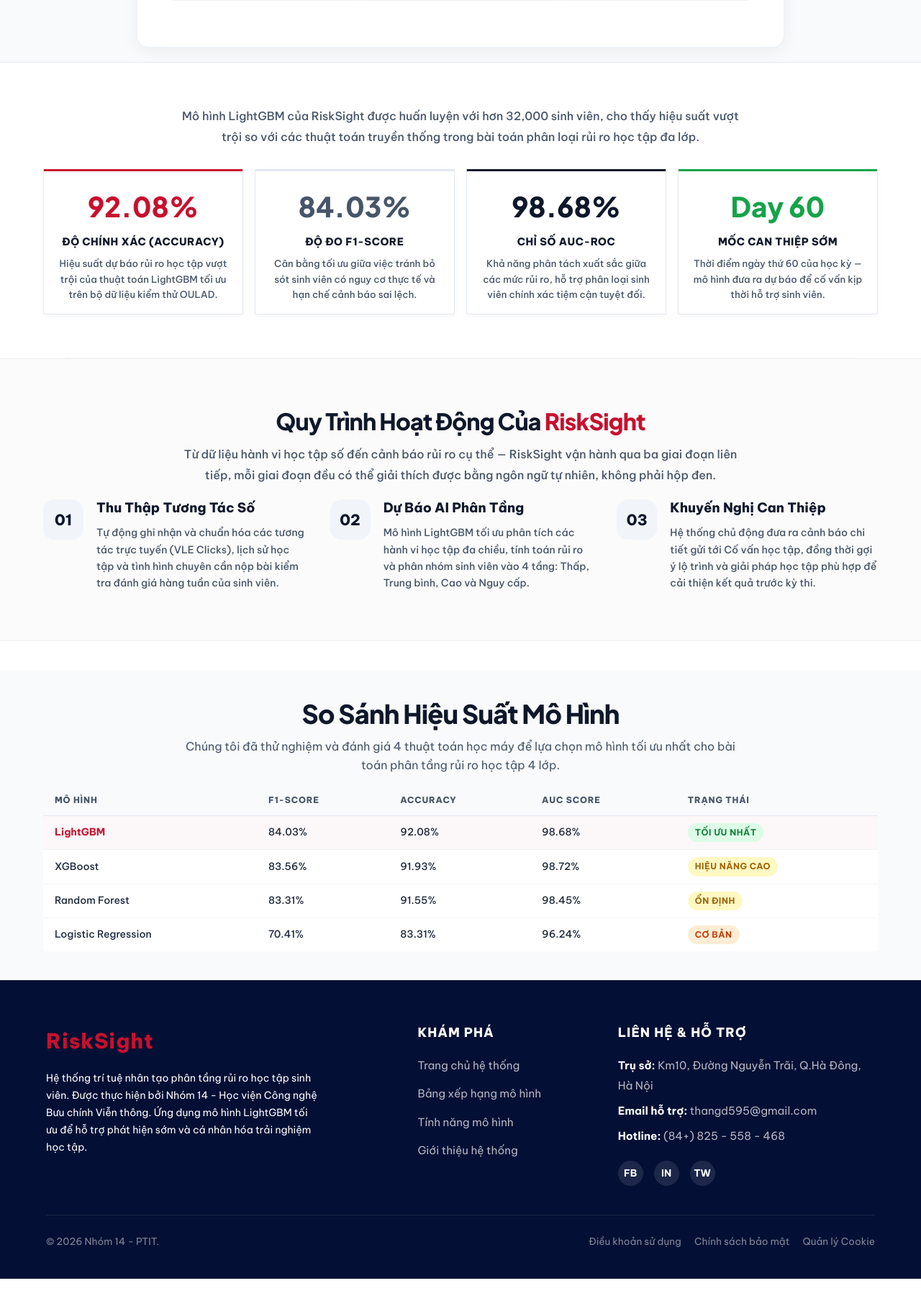
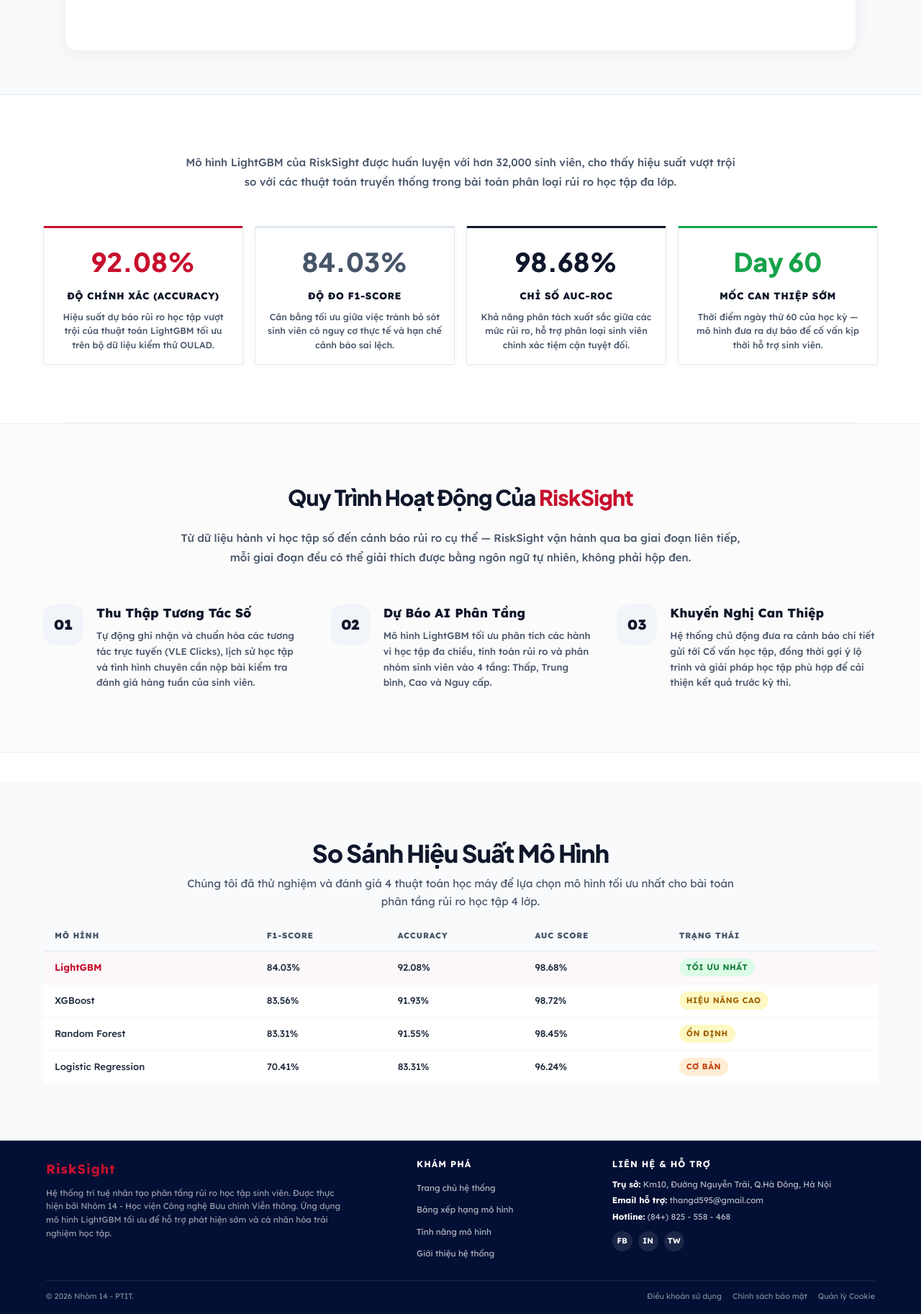
Before and after one commit to damchienthang/student-risk-stratification-system, a FastAPI app: page / in a window 1280 px wide. Shown: the part 1451-3277 px from the top of the page at 72% size. Before the commit the page ends 3228 px from the top, so only its background shows below. Run offline with FastAPI, Linux system fonts and the light colour scheme.

Commit message:
Chỉnh giao diện

```diff
--- a/src/web/routes.py
+++ b/src/web/routes.py
@@ -23,13 +23,6 @@
 @router.get("/", response_class=HTMLResponse)
 async def home(request: Request):
     user = await get_db_user(request)
-
-    # Auto-redirect to dashboard if already logged in
-    if user:
-        if user.role == UserRole.ADMIN:
-            return RedirectResponse(url="/admin")
-        elif user.role in [UserRole.STUDENT, UserRole.GUEST]:
-            return RedirectResponse(url="/student")
 
     return templates.TemplateResponse(request=request, name="pages/home/index.html", context={
         "user": user,
--- a/src/web/static/style.css
+++ b/src/web/static/style.css
@@ -71,13 +71,13 @@
 
 /* ── BASE ─────────────────────────────────────────────────── */
 html {
-  font-size: 16px;
+  font-size: 15px;
   scroll-behavior: smooth;
   -webkit-text-size-adjust: 100%;
 }
 
 body {
-  font-family: 'Be Vietnam Pro', -apple-system, BlinkMacSystemFont, 'Segoe UI', sans-serif;
+  font-family: 'Lexend', -apple-system, BlinkMacSystemFont, 'Segoe UI', sans-serif;
   background: var(--bg);
   color: var(--text);
   font-size: var(--text-base);
@@ -96,18 +96,18 @@
 /* Display headings — Plus Jakarta Sans */
 h1,
 h2 {
-  font-family: 'Plus Jakarta Sans', 'Be Vietnam Pro', sans-serif;
+  font-family: 'Plus Jakarta Sans', 'Lexend', sans-serif;
   color: var(--secondary);
   font-weight: 800;
   line-height: 1.18;
 }
 
-/* Sub-headings — Be Vietnam Pro */
+/* Sub-headings - Lexend */
 h3,
 h4,
 h5,
 h6 {
-  font-family: 'Be Vietnam Pro', sans-serif;
+  font-family: 'Lexend', sans-serif;
   color: var(--secondary);
   font-weight: 700;
   line-height: 1.35;
@@ -159,7 +159,7 @@
 }
 
 .num-display {
-  font-family: 'Plus Jakarta Sans', 'Be Vietnam Pro', sans-serif;
+  font-family: 'Plus Jakarta Sans', 'Lexend', sans-serif;
   font-weight: 900;
   letter-spacing: -1px;
   line-height: 1;
@@ -281,7 +281,7 @@
   color: var(--secondary);
   background: transparent;
   min-width: 0;
-  font-family: 'Be Vietnam Pro', sans-serif;
+  font-family: 'Lexend', sans-serif;
 }
 
 .search-input::placeholder {
@@ -301,7 +301,7 @@
   font-size: var(--text-sm);
   letter-spacing: 0.6px;
   white-space: nowrap;
-  font-family: 'Be Vietnam Pro', sans-serif;
+  font-family: 'Lexend', sans-serif;
 }
 
 .search-btn:hover {
@@ -311,11 +311,11 @@
 
 /* ── SECTIONS ───────────────────────────────────────────── */
 .section {
-  padding: 40px 0;
+  padding: 80px 0;
 }
 
 .section--dark {
-  padding: 40px 0;
+  padding: 80px 0;
   background: var(--bg-alt);
 }
 
@@ -590,7 +590,7 @@
 
 /* ── FOOTER ─────────────────────────────────────────────── */
 .footer {
-  padding: 48px 0;
+  padding: 36px 0;
   background: #0f1623;
   color: white;
   text-align: center;
@@ -598,7 +598,7 @@
 
 .footer-logo {
   font-family: 'Plus Jakarta Sans', sans-serif;
-  font-size: 1.6rem;
+  font-size: 1.35rem;
   font-weight: 800;
   margin-bottom: 10px;
   display: block;
--- a/src/web/templates/components/auth_modals.html
+++ b/src/web/templates/components/auth_modals.html
@@ -76,20 +124,76 @@
 
   .auth-link:hover {
     text-decoration: underline;
+    color: var(--primary-dark);
+  }
+
+  .auth-modal-close {
+    position: absolute;
+    top: 20px;
+    right: 20px;
+    background: rgba(15, 23, 42, 0.05);
+    border: none;
+    width: 32px;
+    height: 32px;
+    font-size: 0.9rem;
+    font-weight: 700;
+    border-radius: 50%;
+    display: flex;
+    align-items: center;
+    justify-content: center;
+    color: var(--text-dim);
+    cursor: pointer;
+    transition: all 0.25s ease;
+    z-index: 10;
+    outline: none;
+  }
+
+  .auth-modal-close:hover {
+    background: rgba(200, 16, 46, 0.1);
+    color: var(--primary);
+    transform: rotate(90deg);
+  }
+
+  .auth-header {
+    text-align: center;
+    margin-bottom: 32px;
+  }
+
+  .auth-header h3 {
+    font-family: 'Plus Jakarta Sans', sans-serif;
+    font-size: 1.7rem;
+    font-weight: 900;
+    letter-spacing: -0.5px;
+    margin-bottom: 8px;
+    text-transform: uppercase;
+  }
+
+  .auth-header p {
+    font-size: 0.95rem;
+    color: var(--text-dim);
+    font-weight: 500;
+    margin: 0;
+  }
+
+  .auth-footer-text {
+    text-align: center;
+    margin-top: 26px;
+    font-size: 0.95rem;
+    color: var(--text-dim);
+    line-height: 1.5;
   }
 </style>
 
 <div class="modal-overlay" id="loginModal" onclick="closeAllModals()">
 
   <div class="modal-box" onclick="event.stopPropagation()" style="max-width: 460px; padding: 0; overflow: hidden;">
-    <button class="modal-close" onclick="closeAllModals()"
-      style="z-index: 10; top: 15px; right: 15px; background: rgba(0,0,0,0.05); width: 36px; height: 36px; font-size: 1.1rem; border-radius: 50%; display: flex; align-items: center; justify-content: center; opacity: 0.6;">✕</button>
+    <button class="auth-modal-close" onclick="closeAllModals()">✕</button>
 
     <!-- LOGIN VIEW -->
     <div id="view-login" style="padding: 45px 40px;">
-      <div style="text-align: center; margin-bottom: 35px;">
-        <h3 style="font-size: 1.8rem; font-weight: 900; color: var(--primary);">ĐĂNG NHẬP</h3>
-        <p style="font-size: 1.05rem; color: var(--text-dim); margin-top: 8px;">Hệ thống phân tầng rủi ro học tập</p>
+      <div class="auth-header">
+        <h3 style="color: var(--primary);">ĐĂNG NHẬP</h3>
+        <p>Hệ thống phân tầng rủi ro học tập</p>
       </div>
 
       <!-- FORM -->
--- a/src/web/templates/components/footer.html
+++ b/src/web/templates/components/footer.html
@@ -1,18 +1,17 @@
-<!-- ── FOOTER ─────────────────────────────────────────────── -->
 <style>
   .footer {
     background: #030f34 !important;
     /* Deep Premium Midnight Slate */
-    padding: 60px 0 40px !important;
+    padding: 24px 0 16px !important;
     border-top: 1px solid rgba(255, 255, 255, 0.05);
   }
 
   .footer-grid {
     display: grid;
     grid-template-columns: 2fr 1fr 1.5fr;
-    gap: 40px;
+    gap: 28px;
     text-align: left;
-    margin-bottom: 40px;
+    margin-bottom: 20px;
   }
 
   @media (max-width: 768px) {
@@ -24,9 +23,9 @@
 
   .footer-heading {
     color: #fff;
-    font-size: 1.1rem;
-    font-weight: 800;
-    margin-bottom: 20px;
+    font-size: 0.82rem;
+    font-weight: 700;
+    margin-bottom: 10px;
     text-transform: uppercase;
     letter-spacing: 1px;
   }
@@ -38,14 +37,14 @@
   }
 
   .footer-links li {
-    margin-bottom: 12px;
+    margin-bottom: 5px;
   }
 
   .footer-links a {
     color: rgba(255, 255, 255, 0.7);
     text-decoration: none;
     transition: color 0.3s;
-    font-size: 0.95rem;
+    font-size: 0.78rem;
   }
 
   .footer-links a:hover {
@@ -54,8 +53,8 @@
 
   .footer-contact {
     color: rgba(255, 255, 255, 0.7);
-    font-size: 0.95rem;
-    line-height: 1.8;
+    font-size: 0.78rem;
+    line-height: 1.6;
   }
 
   .footer-contact strong {
@@ -64,25 +63,25 @@
 
   .footer-bottom {
     border-top: 1px solid rgba(255, 255, 255, 0.1);
-    padding-top: 25px;
+    padding-top: 12px;
     display: flex;
     justify-content: space-between;
     align-items: center;
-    font-size: 0.85rem;
+    font-size: 0.72rem;
     color: rgba(255, 255, 255, 0.5);
   }
 
   @media (max-width: 768px) {
     .footer-bottom {
       flex-direction: column;
-      gap: 15px;
+      gap: 10px;
     }
   }
 
   .footer-bottom-links a {
     color: rgba(255, 255, 255, 0.5);
     text-decoration: none;
-    margin-left: 15px;
+    margin-left: 12px;
     transition: color 0.3s;
   }
 
@@ -91,12 +90,17 @@
   }
 
   .footer-brand {
-    font-size: 1.8rem;
-    font-weight: 900;
+    font-size: 1.2rem;
+    font-weight: 800;
     color: var(--primary);
-    margin-bottom: 15px;
+    margin-bottom: 8px;
     display: inline-block;
     letter-spacing: 1px;
+  }
+
+  .footer-text {
+    font-size: 0.78rem !important;
+    color: rgba(255, 255, 255, 0.6) !important;
   }
 </style>
 
@@ -105,9 +109,9 @@
     <div class="footer-grid">
       <!-- Column 1: Brand -->
       <div>
-        <span class="footer-brand" style="color: var(--primary); font-weight: 900;">Risk<span
-            style="font-weight: 800;">Sight</span></span>
-        <p class="footer-text" style="max-width: 80%; margin: 0; text-align: left; opacity: 1; line-height: 1.7;">
+        <span class="footer-brand" style="color: var(--primary); font-weight: 800;">Risk<span
+            style="font-weight: 700;">Sight</span></span>
+        <p class="footer-text" style="max-width: 85%; margin: 0; text-align: left; opacity: 1; line-height: 1.6;">
           Hệ thống trí tuệ nhân tạo phân tầng rủi ro học tập sinh viên. Được thực hiện bởi Nhóm 14 - Học viện Công nghệ
           Bưu chính Viễn thông. Ứng dụng mô hình LightGBM tối ưu để hỗ trợ phát hiện sớm và cá nhân hóa trải nghiệm học
           tập.
@@ -129,20 +133,20 @@
       <div>
         <h4 class="footer-heading">Liên Hệ & Hỗ Trợ</h4>
         <div class="footer-contact">
-          <div style="margin-bottom: 8px;"><strong>Trụ sở:</strong> Km10, Đường Nguyễn Trãi, Q.Hà Đông, Hà Nội</div>
-          <div style="margin-bottom: 8px;"><strong>Email hỗ trợ:</strong> thangd595@gmail.com</div>
-          <div style="margin-bottom: 8px;"><strong>Hotline:</strong> (84+) 825 - 558 - 468</div>
-          <div style="margin-top: 20px; display: flex; gap: 15px;">
+          <div style="margin-bottom: 4px;"><strong>Trụ sở:</strong> Km10, Đường Nguyễn Trãi, Q.Hà Đông, Hà Nội</div>
+          <div style="margin-bottom: 4px;"><strong>Email hỗ trợ:</strong> thangd595@gmail.com</div>
+          <div style="margin-bottom: 4px;"><strong>Hotline:</strong> (84+) 825 - 558 - 468</div>
+          <div style="margin-top: 10px; display: flex; gap: 8px;">
             <a href="javascript:void(0)"
-              style="display: flex; align-items: center; justify-content: center; width: 35px; height: 35px; background: rgba(255,255,255,0.1); border-radius: 50%; color: white; text-decoration: none; font-weight: bold; font-size: 0.85rem; transition: background 0.3s;"
+              style="display: flex; align-items: center; justify-content: center; width: 28px; height: 28px; background: rgba(255,255,255,0.1); border-radius: 50%; color: white; text-decoration: none; font-weight: bold; font-size: 0.72rem; transition: background 0.3s;"
               onmouseover="this.style.background='var(--primary)'"
               onmouseout="this.style.background='rgba(255,255,255,0.1)'">FB</a>
             <a href="javascript:void(0)"
-              style="display: flex; align-items: center; justify-content: center; width: 35px; height: 35px; background: rgba(255,255,255,0.1); border-radius: 50%; color: white; text-decoration: none; font-weight: bold; font-size: 0.85rem; transition: background 0.3s;"
+              style="display: flex; align-items: center; justify-content: center; width: 28px; height: 28px; background: rgba(255,255,255,0.1); border-radius: 50%; color: white; text-decoration: none; font-weight: bold; font-size: 0.72rem; transition: background 0.3s;"
               onmouseover="this.style.background='var(--primary)'"
               onmouseout="this.style.background='rgba(255,255,255,0.1)'">IN</a>
             <a href="javascript:void(0)"
-              style="display: flex; align-items: center; justify-content: center; width: 35px; height: 35px; background: rgba(255,255,255,0.1); border-radius: 50%; color: white; text-decoration: none; font-weight: bold; font-size: 0.85rem; transition: background 0.3s;"
+              style="display: flex; align-items: center; justify-content: center; width: 28px; height: 28px; background: rgba(255,255,255,0.1); border-radius: 50%; color: white; text-decoration: none; font-weight: bold; font-size: 0.72rem; transition: background 0.3s;"
               onmouseover="this.style.background='var(--primary)'"
               onmouseout="this.style.background='rgba(255,255,255,0.1)'">TW</a>
           </div>
--- a/src/web/templates/layouts/base.html
+++ b/src/web/templates/layouts/base.html
@@ -7,7 +7,7 @@
     <link rel="preconnect" href="https://fonts.googleapis.com">
     <link rel="preconnect" href="https://fonts.gstatic.com" crossorigin>
     <link rel="stylesheet" href="/static/style.css?v=21">
-    <link href="https://fonts.googleapis.com/css2?family=Be+Vietnam+Pro:ital,wght@0,300;0,400;0,500;0,600;0,700;0,800;1,400&family=Plus+Jakarta+Sans:wght@600;700;800;900&display=swap" rel="stylesheet">
+    <link href="https://fonts.googleapis.com/css2?family=Lexend:wght@300;400;500;600;700;800;900&family=Plus+Jakarta+Sans:wght@600;700;800;900&display=swap" rel="stylesheet">
     {% block extra_css %}{% endblock %}
 </head>
 <body>
--- a/src/web/templates/pages/home/index.html
+++ b/src/web/templates/pages/home/index.html
@@ -11,7 +11,7 @@
   }
 
   .hero-title {
-    font-size: 3.6rem;
+    font-size: var(--text-5xl);
     font-weight: 900;
     margin-bottom: 22px;
     line-height: 1.13;
@@ -19,7 +19,7 @@
   }
 
   .hero-desc {
-    font-size: 1.18rem;
+    font-size: var(--text-lg);
     color: var(--text-dim);
     max-width: 820px;
     margin: 0 auto 40px;
@@ -59,7 +59,7 @@
     display: flex;
     align-items: flex-end;
     min-height: 28px;
-    font-size: 0.72rem;
+    font-size: var(--text-xs);
     font-weight: 700;
     color: #7c8fa6;
     margin-bottom: 8px;
@@ -127,7 +127,7 @@
   /* Story bridge paragraph */
   .story-bridge {
     max-width: 820px;
-    margin: 0 auto 30px;
+    margin: 0 auto 48px;
     font-size: 1.0rem;
     color: var(--text-dim);
     line-height: 1.8;
@@ -308,7 +308,7 @@
 {% block content %}
 <!-- ── HERO ──────────────────────────────────────────────── -->
 <section class="hero" id="about"
-  style="padding: 40px 0 20px; background: var(--bg-alt); text-align: center; position: relative; border-bottom: 1px solid var(--border);">
+  style="padding: 80px 0 60px; background: var(--bg-alt); text-align: center; position: relative; border-bottom: 1px solid var(--border);">
 
   <div class="container" style="max-width:1200px;margin:0 auto;padding:0 20px;position:relative;z-index:5;">
     <h1 class="hero-title">Phân Tầng Rủi Ro <span style="color: var(--primary);">Học Tập Sinh Viên</span></h1>
@@ -356,7 +356,7 @@
     <!-- Guest Trial -->
     {% if not user or user.role != UserRole.ADMIN %}
     <div id="guest-trial"
-      style="max-width:900px;margin:0 auto;background:white;padding:36px 40px;border-radius:16px;border:1px solid #eef1f6;box-shadow:0 4px 24px rgba(0,0,0,0.06);position:relative;z-index:10;">
+      style="max-width:1100px;margin:0 auto;background:white;padding:48px 48px;border-radius:16px;border:1px solid #eef1f6;box-shadow:0 4px 24px rgba(0,0,0,0.06);position:relative;z-index:10;">
       <h3
         style="text-align:center;margin-bottom:10px;color:#2d3748;font-size:1.75rem;font-weight:800;letter-spacing:-0.5px;">
         Thử nghiệm dự báo rủi ro</h3>
@@ -401,13 +401,13 @@
 
       <!-- Form -->
       <form id="guestForm" onsubmit="event.preventDefault();"
-        style="background:#f7f9fc;border-radius:12px;padding:24px 26px;margin-bottom:28px;border:1.5px solid #eef1f6;">
+        style="background:#f7f9fc;border-radius:12px;padding:36px 40px;margin-bottom:28px;border:1.5px solid #eef1f6;">
         <h4
           style="font-size:0.88rem;color:#c8102e;text-transform:uppercase;margin-bottom:20px;border-bottom:1.5px solid #eef1f6;padding-bottom:12px;font-weight:700;display:flex;align-items:center;gap:8px;letter-spacing:0.8px;">
           <span style="width:3px;height:14px;background:var(--primary);display:inline-block;border-radius:2px;"></span>
           THÔNG TIN HÀNH VI HỌC TẬP
         </h4>
-        <div style="display:grid;grid-template-columns:1fr 1fr;gap:28px;text-align:left;">
+        <div style="display:grid;grid-template-columns:1fr 1fr;gap:48px;text-align:left;">
           <!-- CỘT 1 -->
           <div style="display:flex;flex-direction:column;gap:16px;">
             <h5
@@ -514,7 +514,7 @@
 </section>
 
 <!-- ── KPI STATS ──────────────────────────────────────────── -->
-<section class="section" style="padding:60px 0;background:white;position:relative;z-index:12;">
+<section class="section" style="padding:80px 0;background:white;position:relative;z-index:12;">
   <div class="container" style="max-width:1200px;margin:0 auto;padding:0 20px;">
     <p class="story-bridge">
       Mô hình LightGBM của RiskSight được huấn luyện
@@ -579,13 +579,13 @@
 
 <!-- ── HOW IT WORKS ──────────────────────────────────────── -->
 <section class="section"
-  style="padding:68px 0;background:#fbfbfb;border-top:1px solid #f0f0f0;border-bottom:1px solid #f0f0f0;">
+  style="padding:85px 0;background:#fbfbfb;border-top:1px solid #f0f0f0;border-bottom:1px solid #f0f0f0;">
   <div class="container" style="max-width:1200px;margin:0 auto;padding:0 20px;">
-    <div class="section-header" style="text-align:center;margin-bottom:12px;">
+    <div class="section-header" style="text-align:center;margin-bottom:24px;">
       <h2 class="section-title" style="font-size:2.0rem;font-weight:900;color:var(--secondary);margin-bottom:12px;">Quy
         Trình Hoạt Động Của <span style="color:var(--primary);">RiskSight</span></h2>
     </div>
-    <p class="story-bridge" style="margin-bottom:20px;">
+    <p class="story-bridge" style="margin-bottom:52px;">
       Từ dữ liệu hành vi học tập số đến cảnh báo rủi ro cụ thể — RiskSight vận hành qua ba giai đoạn liên tiếp, mỗi giai
       đoạn đều có thể giải thích được bằng ngôn ngữ tự nhiên, không phải hộp đen.
     </p>
```
Also changed, not shown: other parts of src/web/templates/components/auth_modals.html (+75 -28 lines), src/web/templates/components/navbar.html (+35 -11 lines), src/web/templates/pages/about/index.html (+29 -29 lines).
